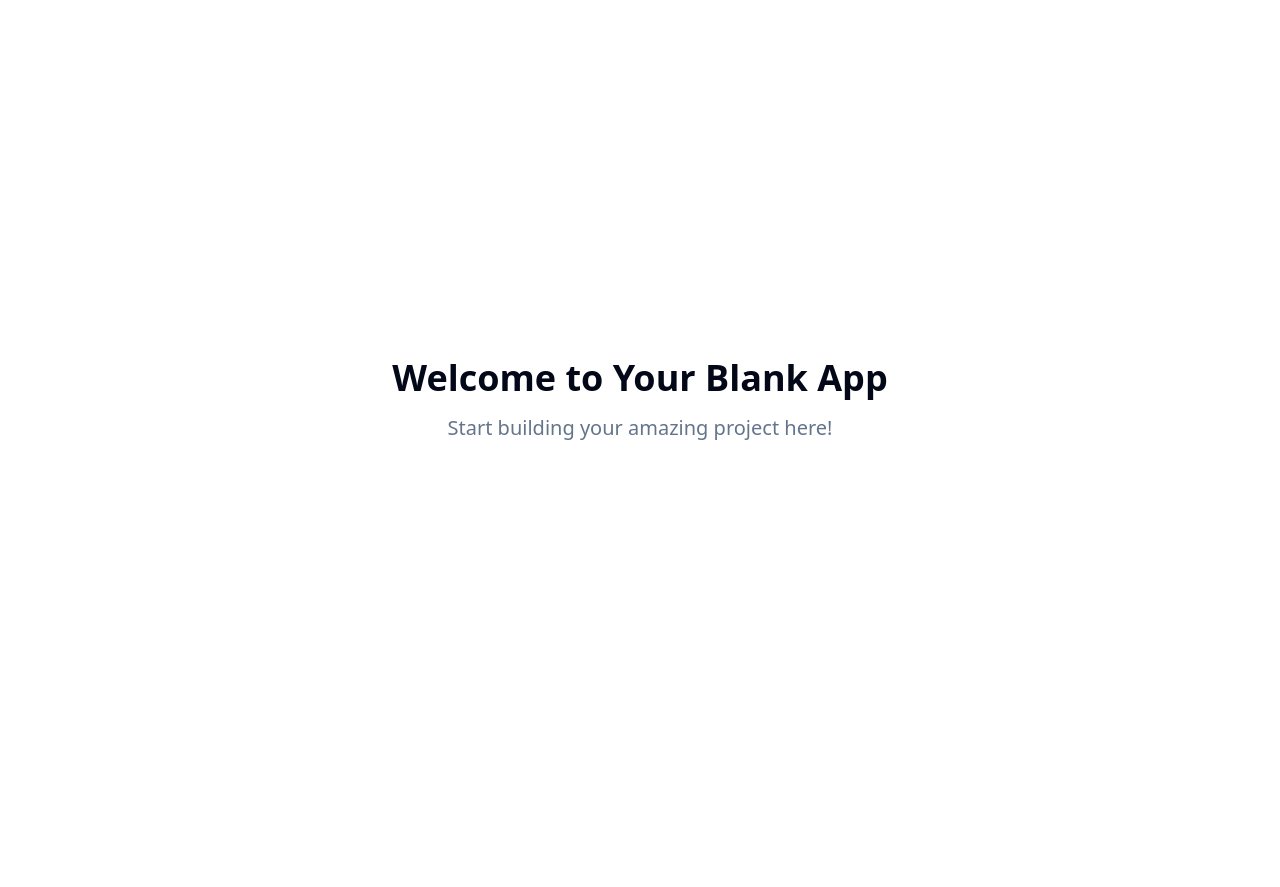
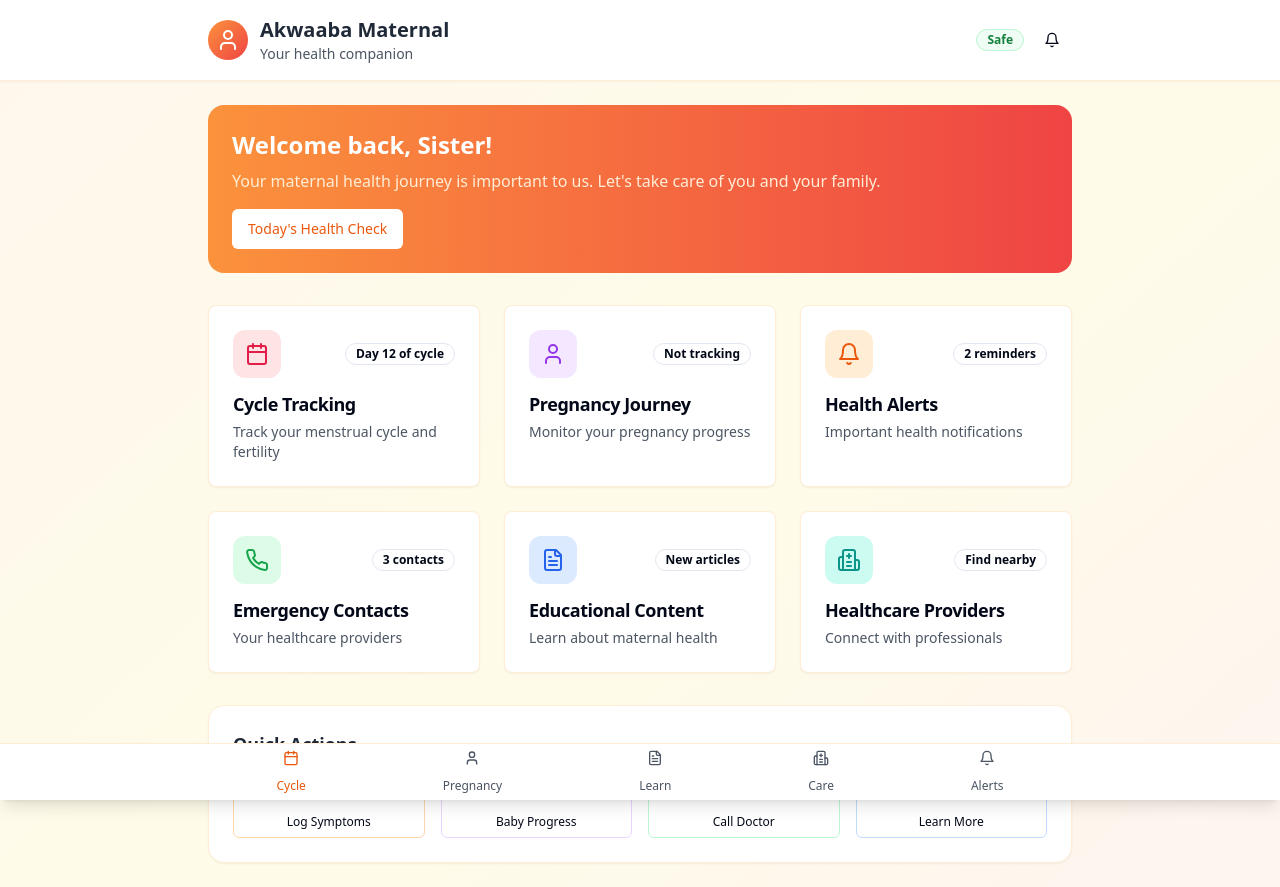
Before and after one commit to ababs17/PregCare-ghana, a React (Vite) app: page / in a window 1280 px wide. Shown: the top 887 px of the page. Before the commit the page ends 800 px from the top, so only its background shows below. Built offline with nearby package versions, Linux system fonts and the light colour scheme.

Commit message:
feat: Implement maternal health app features
Implement features for the maternal health app, including reproductive health tracking, educational content, health assessment, healthcare connection, and community support.

```diff
--- a/index.html
+++ b/index.html
@@ -1,20 +1,20 @@
+
 <!DOCTYPE html>
 <html lang="en">
   <head>
     <meta charset="UTF-8" />
     <meta name="viewport" content="width=device-width, initial-scale=1.0" />
-    <title>akwaaba-maternal-ghana</title>
-    <meta name="description" content="Lovable Generated Project" />
-    <meta name="author" content="Lovable" />
+    <title>Akwaaba Maternal - Ghana Maternal Health Support</title>
+    <meta name="description" content="Comprehensive maternal health support app for Ghanaian women with cycle tracking, pregnancy monitoring, and healthcare access" />
+    <meta name="author" content="Akwaaba Maternal Health" />
 
-    <meta property="og:title" content="akwaaba-maternal-ghana" />
-    <meta property="og:description" content="Lovable Generated Project" />
+    <meta property="og:title" content="Akwaaba Maternal - Ghana Maternal Health Support" />
+    <meta property="og:description" content="Comprehensive maternal health support app for Ghanaian women with cycle tracking, pregnancy monitoring, and healthcare access" />
     <meta property="og:type" content="website" />
-    <meta property="og:image" content="https://lovable.dev/opengraph-image-p98pqg.png" />
+    <meta property="og:image" content="https://images.unsplash.com/photo-1649972904349-6e44c42644a7" />
 
     <meta name="twitter:card" content="summary_large_image" />
-    <meta name="twitter:site" content="@lovable_dev" />
-    <meta name="twitter:image" content="https://lovable.dev/opengraph-image-p98pqg.png" />
+    <meta name="twitter:image" content="https://images.unsplash.com/photo-1649972904349-6e44c42644a7" />
   </head>
 
   <body>
--- a/src/pages/Index.tsx
+++ b/src/pages/Index.tsx
@@ -1,12 +1,220 @@
-// Update this page (the content is just a fallback if you fail to update the page)
+
+import { useState } from 'react';
+import { Card, CardContent, CardDescription, CardHeader, CardTitle } from "@/components/ui/card";
+import { Button } from "@/components/ui/button";
+import { Calendar, User, Bell, Phone, FileText, Hospital } from 'lucide-react';
+import { Badge } from "@/components/ui/badge";
 
 const Index = () => {
+  const [currentView, setCurrentView] = useState('dashboard');
+
+  const dashboardCards = [
+    {
+      title: "Cycle Tracking",
+      description: "Track your menstrual cycle and fertility",
+      icon: Calendar,
+      color: "bg-rose-100 text-rose-600",
+      status: "Day 12 of cycle"
+    },
+    {
+      title: "Pregnancy Journey",
+      description: "Monitor your pregnancy progress",
+      icon: User,
+      color: "bg-purple-100 text-purple-600",
+      status: "Not tracking"
+    },
+    {
+      title: "Health Alerts",
+      description: "Important health notifications",
+      icon: Bell,
+      color: "bg-orange-100 text-orange-600",
+      status: "2 reminders"
+    },
+    {
+      title: "Emergency Contacts",
+      description: "Your healthcare providers",
+      icon: Phone,
+      color: "bg-green-100 text-green-600",
+      status: "3 contacts"
+    },
+    {
+      title: "Educational Content",
+      description: "Learn about maternal health",
+      icon: FileText,
+      color: "bg-blue-100 text-blue-600",
+      status: "New articles"
+    },
+    {
+      title: "Healthcare Providers",
+      description: "Connect with professionals",
+      icon: Hospital,
+      color: "bg-teal-100 text-teal-600",
+      status: "Find nearby"
+    }
+  ];
+
   return (
-    <div className="min-h-screen flex items-center justify-center bg-background">
-      <div className="text-center">
-        <h1 className="text-4xl font-bold mb-4">Welcome to Your Blank App</h1>
-        <p className="text-xl text-muted-foreground">Start building your amazing project here!</p>
-      </div>
+    <div className="min-h-screen bg-gradient-to-br from-orange-50 via-yellow-50 to-red-50">
+      {/* Header */}
+      <header className="bg-white shadow-sm border-b border-orange-100">
+        <div className="max-w-4xl mx-auto px-4 py-4">
+          <div className="flex items-center justify-between">
+            <div className="flex items-center space-x-3">
+              <div className="w-10 h-10 bg-gradient-to-br from-orange-400 to-red-500 rounded-full flex items-center justify-center">
+                <User className="w-6 h-6 text-white" />
+              </div>
+              <div>
+                <h1 className="text-xl font-bold text-gray-800">Akwaaba Maternal</h1>
+                <p className="text-sm text-gray-600">Your health companion</p>
+              </div>
+            </div>
+            <div className="flex items-center space-x-2">
+              <Badge variant="outline" className="bg-green-50 text-green-700 border-green-200">
+                Safe
+              </Badge>
+              <Button variant="ghost" size="sm">
+                <Bell className="w-4 h-4" />
+              </Button>
+            </div>
+          </div>
+        </div>
+      </header>
+
+      {/* Main Content */}
+      <main className="max-w-4xl mx-auto px-4 py-6">
+        {/* Welcome Section */}
+        <div className="mb-8">
+          <div className="bg-gradient-to-r from-orange-400 to-red-500 rounded-2xl p-6 text-white mb-6">
+            <h2 className="text-2xl font-bold mb-2">Welcome back, Sister!</h2>
+            <p className="text-orange-100 mb-4">
+              Your maternal health journey is important to us. Let's take care of you and your family.
+            </p>
+            <Button
+              variant="secondary"
+              className="bg-white text-orange-600 hover:bg-orange-50"
+            >
+              Today's Health Check
+            </Button>
+          </div>
+        </div>
+
+        {/* Dashboard Grid */}
+        <div className="grid grid-cols-1 md:grid-cols-2 lg:grid-cols-3 gap-6 mb-8">
+          {dashboardCards.map((card, index) => (
+            <Card
+              key={index}
+              className="hover:shadow-lg transition-all duration-300 cursor-pointer group border-orange-100 hover:border-orange-200"
+            >
+              <CardHeader className="pb-3">
+                <div className="flex items-center justify-between">
+                  <div className={`w-12 h-12 rounded-xl ${card.color} flex items-center justify-center group-hover:scale-110 transition-transform duration-200`}>
+                    <card.icon className="w-6 h-6" />
+                  </div>
+                  <Badge variant="outline" className="text-xs">
+                    {card.status}
+                  </Badge>
+                </div>
+              </CardHeader>
+              <CardContent>
+                <CardTitle className="text-lg mb-1">{card.title}</CardTitle>
+                <CardDescription className="text-sm text-gray-600">
+                  {card.description}
+                </CardDescription>
+              </CardContent>
+            </Card>
+          ))}
+        </div>
+
+        {/* Quick Actions */}
+        <div className="bg-white rounded-2xl shadow-sm border border-orange-100 p-6">
+          <h3 className="text-lg font-semibold text-gray-800 mb-4">Quick Actions</h3>
+          <div className="grid grid-cols-2 md:grid-cols-4 gap-4">
+            <Button
+              variant="outline"
+              className="h-16 flex-col space-y-2 border-orange-200 hover:bg-orange-50"
+            >
+              <Calendar className="w-5 h-5 text-orange-600" />
+              <span className="text-xs">Log Symptoms</span>
+            </Button>
+            <Button
+              variant="outline"
+              className="h-16 flex-col space-y-2 border-purple-200 hover:bg-purple-50"
+            >
+              <User className="w-5 h-5 text-purple-600" />
+              <span className="text-xs">Baby Progress</span>
+            </Button>
+            <Button
+              variant="outline"
+              className="h-16 flex-col space-y-2 border-green-200 hover:bg-green-50"
+            >
+              <Phone className="w-5 h-5 text-green-600" />
+              <span className="text-xs">Call Doctor</span>
+            </Button>
+            <Button
+              variant="outline"
+              className="h-16 flex-col space-y-2 border-blue-200 hover:bg-blue-50"
+            >
+              <FileText className="w-5 h-5 text-blue-600" />
+              <span className="text-xs">Learn More</span>
+            </Button>
+          </div>
+        </div>
+
+        {/* Today's Reminders */}
+        <div className="mt-6 bg-white rounded-2xl shadow-sm border border-orange-100 p-6">
+          <h3 className="text-lg font-semibold text-gray-800 mb-4">Today's Reminders</h3>
+          <div className="space-y-3">
+            <div className="flex items-center space-x-3 p-3 bg-orange-50 rounded-lg">
+              <div className="w-2 h-2 bg-orange-400 rounded-full"></div>
+              <div className="flex-1">
+                <p className="text-sm font-medium text-gray-800">Take your prenatal vitamins</p>
+                <p className="text-xs text-gray-600">Daily at 8:00 AM</p>
+              </div>
+              <Button size="sm" variant="ghost" className="text-orange-600">
+                Done
+              </Button>
+            </div>
+            <div className="flex items-center space-x-3 p-3 bg-purple-50 rounded-lg">
+              <div className="w-2 h-2 bg-purple-400 rounded-full"></div>
+              <div className="flex-1">
+                <p className="text-sm font-medium text-gray-800">Drink 8 glasses of water</p>
+                <p className="text-xs text-gray-600">Progress: 4/8 glasses</p>
+              </div>
+              <Button size="sm" variant="ghost" className="text-purple-600">
+                Update
+              </Button>
+            </div>
+          </div>
+        </div>
+      </main>
+
+      {/* Bottom Navigation */}
+      <nav className="fixed bottom-0 left-0 right-0 bg-white border-t border-orange-100 shadow-lg">
+        <div className="max-w-4xl mx-auto px-4 py-2">
+          <div className="flex justify-around items-center">
+            <Button variant="ghost" className="flex-col space-y-1 py-2 text-orange-600">
+              <Calendar className="w-5 h-5" />
+              <span className="text-xs">Cycle</span>
+            </Button>
+            <Button variant="ghost" className="flex-col space-y-1 py-2 text-gray-600">
+              <User className="w-5 h-5" />
+              <span className="text-xs">Pregnancy</span>
+            </Button>
+            <Button variant="ghost" className="flex-col space-y-1 py-2 text-gray-600">
+              <FileText className="w-5 h-5" />
+              <span className="text-xs">Learn</span>
+            </Button>
+            <Button variant="ghost" className="flex-col space-y-1 py-2 text-gray-600">
+              <Hospital className="w-5 h-5" />
+              <span className="text-xs">Care</span>
+            </Button>
+            <Button variant="ghost" className="flex-col space-y-1 py-2 text-gray-600">
+              <Bell className="w-5 h-5" />
+              <span className="text-xs">Alerts</span>
+            </Button>
+          </div>
+        </div>
+      </nav>
     </div>
   );
 };
```
